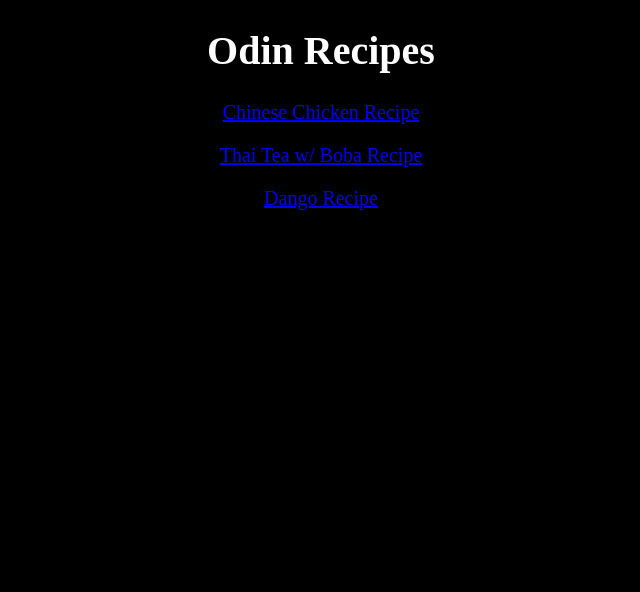
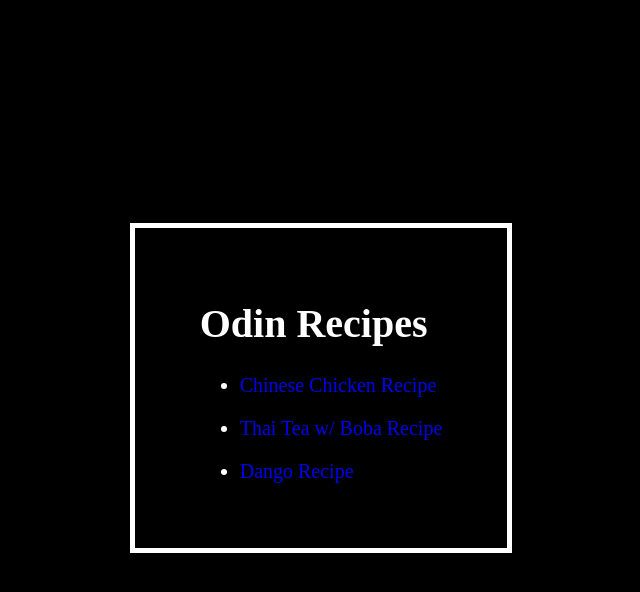
Before and after one commit to jinsei03/odin-recipes, a plain HTML site: page index.html in a window 1280 px wide. Shown: the whole page, without its empty margins (319-959 px from the left). Drawn offline with Linux system fonts and the light colour scheme.

Commit message:
Centered the contents, styled main page, and edited hyperlinks

```diff
--- a/index.html
+++ b/index.html
@@ -7,9 +7,13 @@
     </header>
 
     <body>
-        <h1>Odin Recipes</h1>
-        <p><a href="./recipes/chineseChicken.html">Chinese Chicken Recipe</a></p>
-        <p><a href="./recipes/thaiTeaBoba.html">Thai Tea w/ Boba Recipe</a></p>
-        <p><a href="./recipes/dango.html">Dango Recipe</a></p>
+        <div>
+            <h1>Odin Recipes</h1>
+            <ul>
+                <li><p><a href="./recipes/chineseChicken.html">Chinese Chicken Recipe</a></p></li>
+                <li><p><a href="./recipes/thaiTeaBoba.html">Thai Tea w/ Boba Recipe</a></p></li>
+                <li><p><a href="./recipes/dango.html">Dango Recipe</a></p></li>
+            </ul>
+        </div>
     </body>
 </html>
--- a/recipes/style.css
+++ b/recipes/style.css
@@ -28,3 +28,15 @@ li
 {
     font-style: italic;
 }
+
+a:link {
+    text-decoration: none;
+  }
+
+  a:visited {
+    color: red;
+  }
+
+  a:hover {
+    text-decoration: underline;
+  }
--- a/styles.css
+++ b/styles.css
@@ -1,7 +1,28 @@
 body
 {
+    display: flex;
     background-color: black;
     color: white;
     font-size: 20px;
-    text-align: center;
+    justify-content: center;
+    align-items: center;
+    height: 95vh;
 }
+
+div
+{
+    border: solid 5px;
+    padding: 45px 65px;
+}
+
+a:link {
+    text-decoration: none;
+  }
+
+  a:visited {
+    color: red;
+  }
+
+  a:hover {
+    text-decoration: underline;
+  }
```
